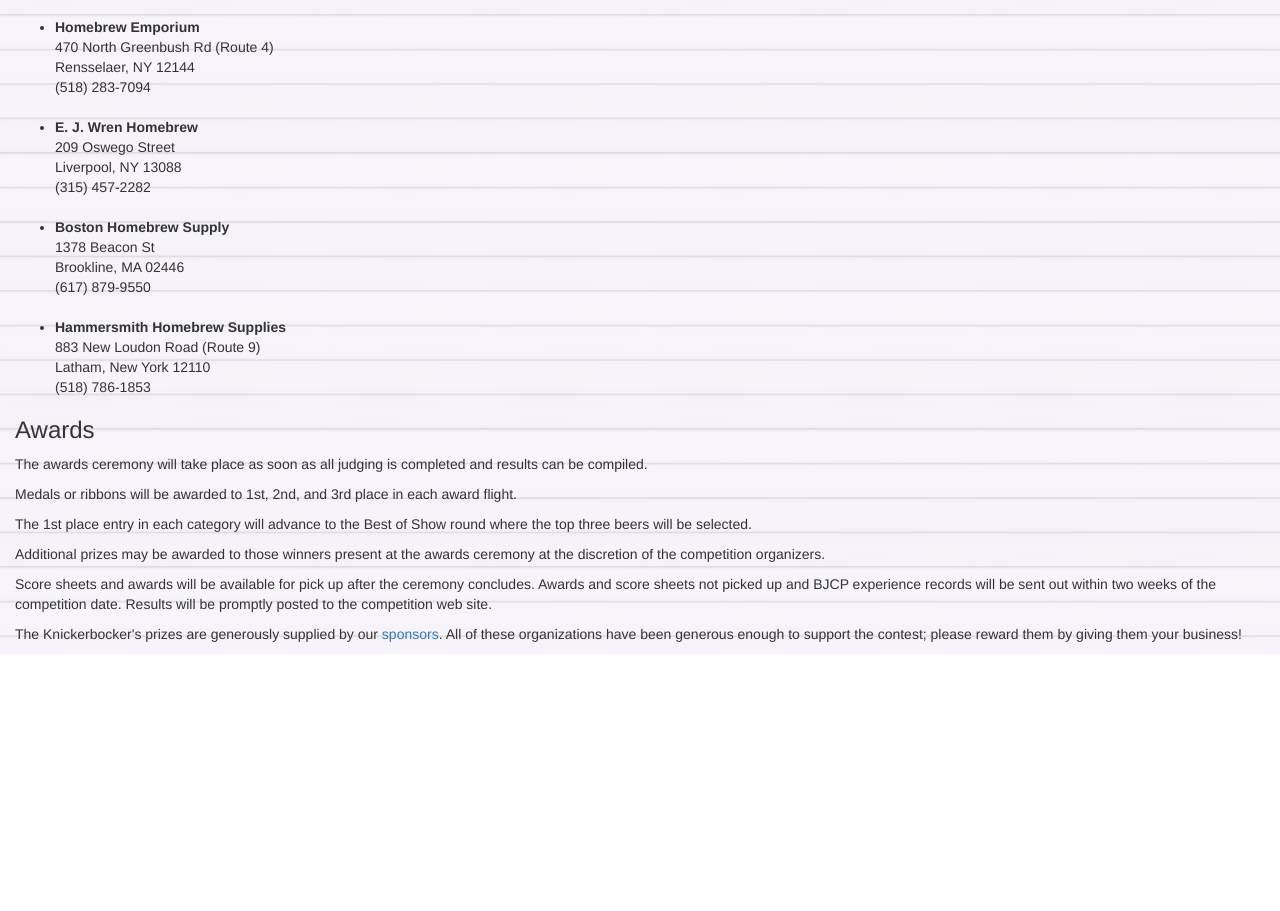
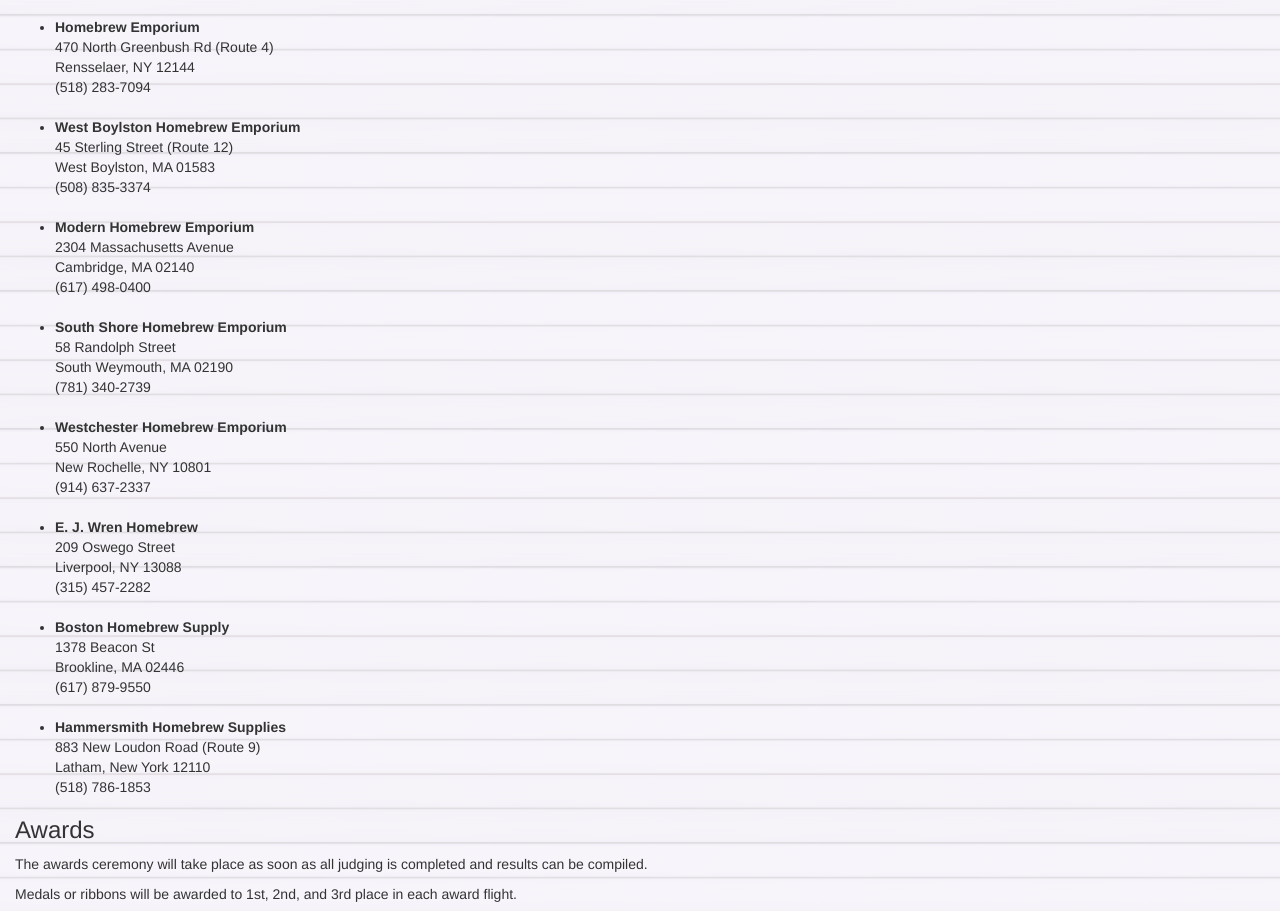
Before and after one commit to djmitche/kbotb.org, a plain HTML site: page entry_details.html in a window 1280 px wide. Shown: the part 1917-2828 px from the top of the page. Before the commit the page ends 2571 px from the top, so only its background shows below. Drawn offline with nearby package versions, Linux system fonts and the light colour scheme.

Commit message:
add other HE's

```diff
--- a/entry_details.html
+++ b/entry_details.html
@@ -130,6 +130,30 @@
                         Rensselaer, NY 12144<br />
                         (518) 283-7094
                     </address>
+                    <li><b>West Boylston Homebrew Emporium</b><br/>
+                    <address>
+                        45 Sterling Street (Route 12)<br />
+                        West Boylston, MA 01583<br />
+                        (508) 835-3374
+                    </address>
+                    <li><b>Modern Homebrew Emporium</b><br/>
+                    <address>
+                        2304 Massachusetts Avenue<br />
+                        Cambridge, MA 02140<br />
+                        (617) 498-0400
+                    </address>
+                    <li><b>South Shore Homebrew Emporium</b><br/>
+                    <address>
+                        58 Randolph Street<br />
+                        South Weymouth, MA 02190<br />
+                        (781) 340-2739
+                    </address>
+                    <li><b>Westchester Homebrew Emporium</b><br/>
+                    <address>
+                        550 North Avenue<br />
+                        New Rochelle, NY 10801<br />
+                        (914) 637-2337
+                    </address>
                     <li><b>E. J. Wren Homebrew</b><br/>
                     <address>
                         209 Oswego Street<br />
```
